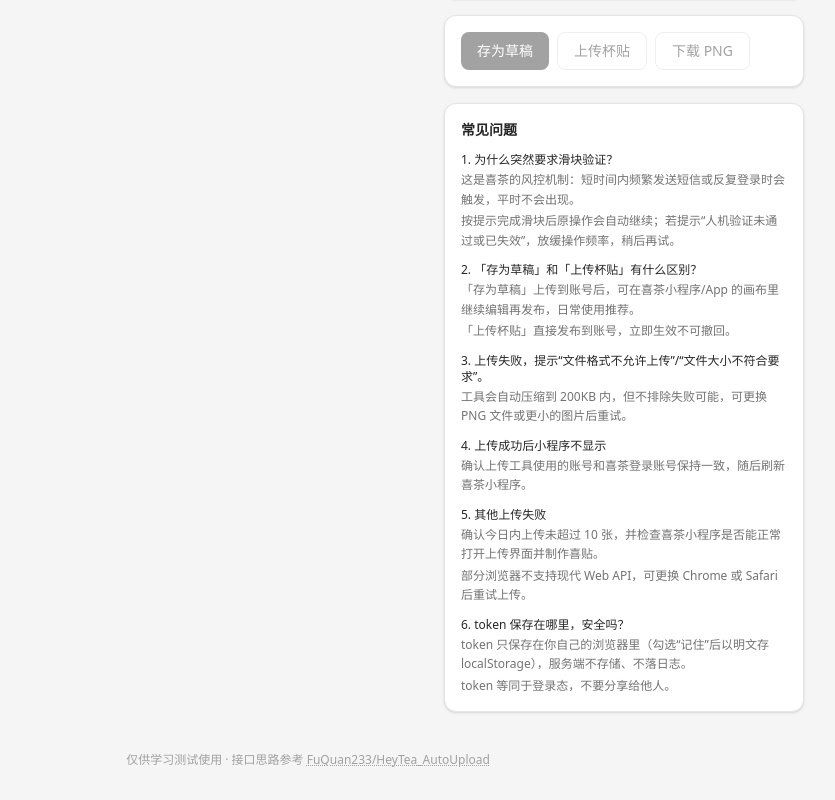
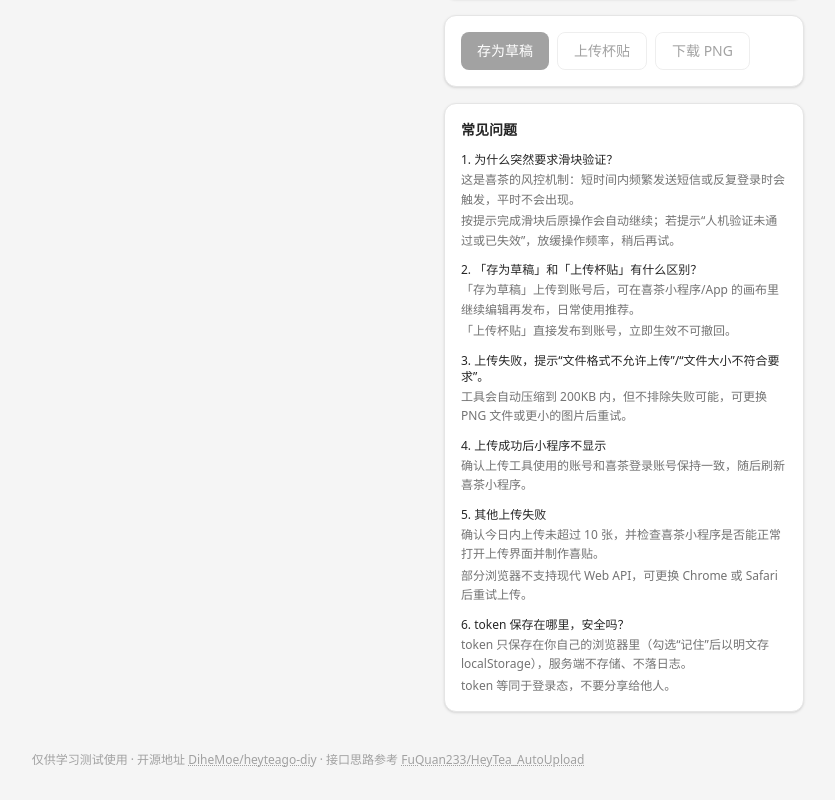
Before and after one commit to DiheMoe/heyteago-diy, a Next.js app in the folder web/: page / in a window 1280 px wide. Shown: the part 1137-1937 px from the top of the page, without its empty margins (332-1167 px from the left). Built offline with nearby package versions, Linux system fonts and the light colour scheme.

Commit message:
:lipstick: Link project GitHub repo in footer

```diff
--- a/web/app/page.tsx
+++ b/web/app/page.tsx
@@ -315,7 +315,16 @@ export default function Page() {
       </div>
 
       <footer className="mt-10 text-center text-xs text-neutral-400">
-        仅供学习测试使用 · 接口思路参考{" "}
+        仅供学习测试使用 · 开源地址{" "}
+        <a
+          href="https://github.com/DiheMoe/heyteago-diy"
+          target="_blank"
+          rel="noreferrer"
+          className="underline decoration-dotted hover:text-neutral-600"
+        >
+          DiheMoe/heyteago-diy
+        </a>{" "}
+        · 接口思路参考{" "}
         <a
           href="https://github.com/FuQuan233/HeyTea_AutoUpload"
           target="_blank"
```
